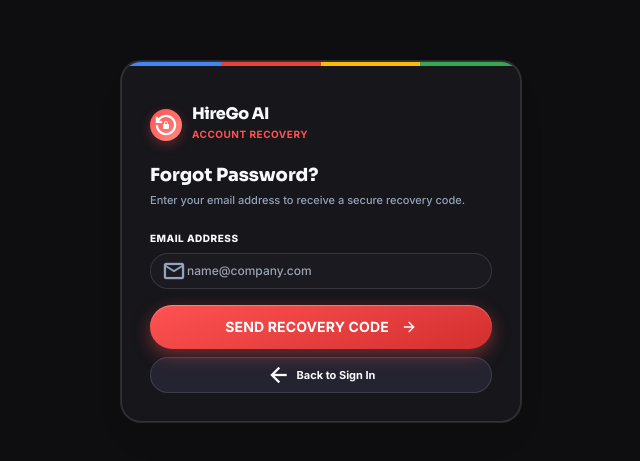
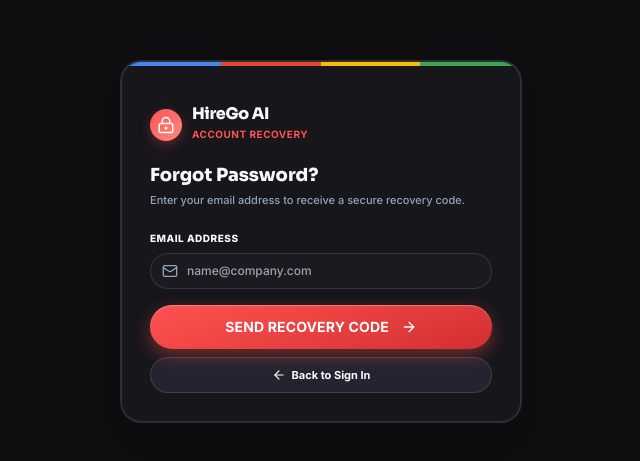
Before and after one commit to hirego1ai-design/hariom-, a Next.js app: page /forgot-password in a window 1280 px wide. Shown: the part 159-620 px from the top of the page, without its empty margins (319-959 px from the left). Built offline with nearby package versions, Linux system fonts and the light colour scheme; no server answers.

Commit message:
fix: use bundled icons on forgot-password page

```diff
--- a/src/app/forgot-password/page.tsx
+++ b/src/app/forgot-password/page.tsx
@@ -3,7 +3,7 @@
 import React, { useState } from "react";
 import Link from "next/link";
 import { useRouter } from "next/navigation";
-import { ArrowRight, Loader2 } from "lucide-react";
+import { ArrowLeft, ArrowRight, CircleAlert, Loader2, LockKeyhole, Mail } from "lucide-react";
 
 export default function ForgotPasswordPage() {
   const router = useRouter();
@@ -83,7 +83,7 @@
               boxShadow: "0 4px 12px rgba(255,82,82,0.3)",
             }}
           >
-            <span className="material-symbols-outlined text-white text-[18px]">lock_reset</span>
+            <LockKeyhole className="w-[18px] h-[18px] text-white" aria-hidden="true" />
           </div>
           <div>
             <h1
@@ -112,7 +112,7 @@
 
         {errorMessage && (
           <div className="p-2.5 bg-red-500/10 border border-red-500/30 rounded-xl text-xs text-red-400 flex items-center gap-2">
-            <span className="material-symbols-outlined text-[16px]">error</span>
+            <CircleAlert className="w-4 h-4 shrink-0" aria-hidden="true" />
             <span>{errorMessage}</span>
           </div>
         )}
@@ -123,12 +123,11 @@
               Email Address
             </label>
             <div className="relative">
-              <span
-                className="material-symbols-outlined absolute left-3 top-1/2 -translate-y-1/2 text-[16px] pointer-events-none"
+              <Mail
+                className="absolute left-3 top-1/2 -translate-y-1/2 w-4 h-4 pointer-events-none"
                 style={{ color: "var(--text-muted)" }}
-              >
-                mail
-              </span>
+                aria-hidden="true"
+              />
               <input
                 type="email"
                 required
@@ -181,7 +180,7 @@
                 color: "var(--text-primary)",
               }}
             >
-              <span className="material-symbols-outlined text-[14px]">arrow_back</span>
+              <ArrowLeft className="w-3.5 h-3.5" aria-hidden="true" />
               <span>Back to Sign In</span>
             </Link>
           </div>
```
